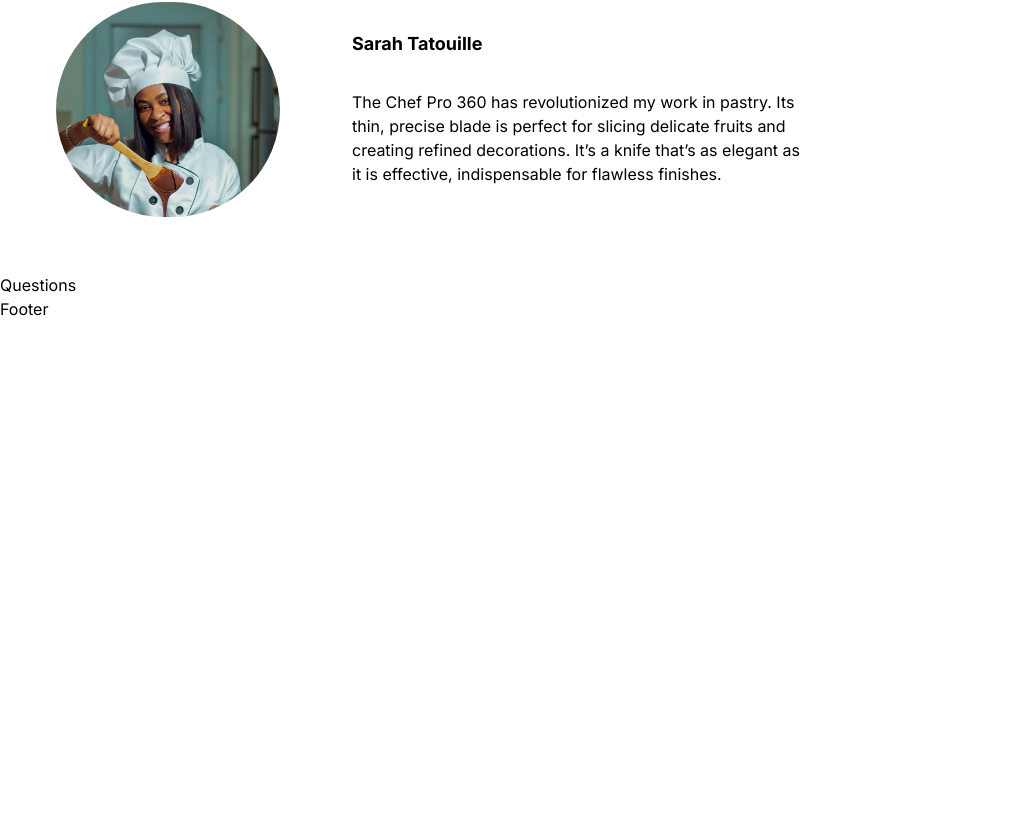
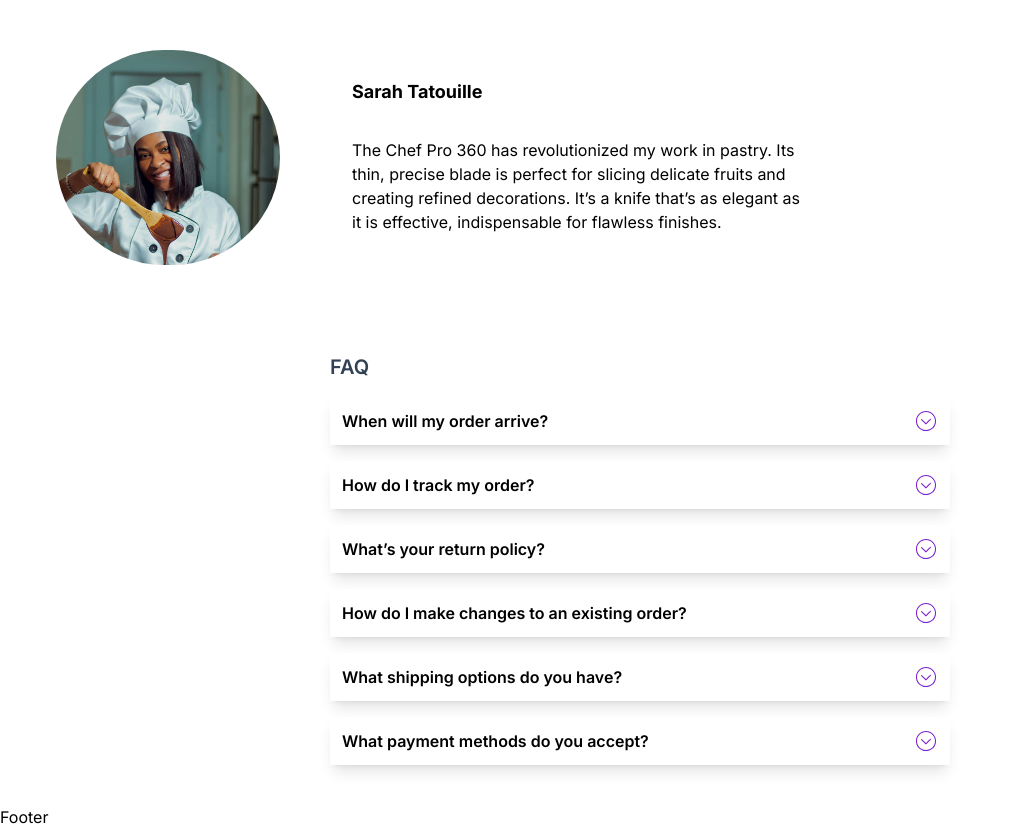
Before and after one commit to TheoPIERSON/chef-pro, a Next.js app: page / in a window 1280 px wide. Shown: the part 2706-3535 px from the top of the page, without its empty margins (0-1010 px from the left). Before the commit the page ends 3027 px from the top, so only its background shows below. Built offline with nearby package versions, Linux system fonts and the light colour scheme.

Commit message:
feat: start FAQ component

```diff
--- a/src/app/components/newsletter-form.tsx
+++ b/src/app/components/newsletter-form.tsx
@@ -2,7 +2,7 @@ import React from "react";
 
 const NewsletterForm = () => {
   return (
-    <form id="subscribe" action="" className="grid place-items-center justify-center mt-20">
+    <form id="subscribe" action="" className="grid place-items-center justify-center mt-32 mb-20">
       <h1 className="font-bold p-8 text-center text-3xl md:text-5xl text-slate-700 h-20 flex items-center">
         Register to be the first to have access to the Chef Pro 360
       </h1>
--- a/src/app/components/questions.tsx
+++ b/src/app/components/questions.tsx
@@ -1,7 +1,80 @@
-import React from "react";
+"use client";
+import React, { useState } from "react";
+
+const faqData = [
+  {
+    question: "When will my order arrive?",
+    answer:
+      "Shipping time is set by our delivery partners, according to the delivery method chosen by you. Additional details can be found in the order confirmation.",
+  },
+  {
+    question: "How do I track my order?",
+    answer:
+      "Once shipped, you’ll get a confirmation email that includes a tracking number and additional information regarding tracking your order.",
+  },
+  {
+    question: "What’s your return policy?",
+    answer:
+      "We allow the return of all items within 30 days of your original order’s date. If you’re interested in returning your items, send us an email with your order number and we’ll ship a return label.",
+  },
+  {
+    question: "How do I make changes to an existing order?",
+    answer:
+      "Changes to an existing order can be made as long as the order is still in 'processing' status. Please contact our team via email. If your order has been shipped, we cannot apply changes.",
+  },
+  {
+    question: "What shipping options do you have?",
+    answer: "For USA domestic orders we offer FedEx and USPS shipping.",
+  },
+  {
+    question: "What payment methods do you accept?",
+    answer: "We accept MasterCard, Visa, American Express, PayPal, JCB Discover, Gift Cards, etc.",
+  },
+];
 
 const Questions = () => {
-  return <div>Questions</div>;
+  const [activeTab, setActiveTab] = useState<number | null>(null);
+
+  const toggleTab = (index: number) => {
+    setActiveTab(activeTab === index ? null : index);
+  };
+
+  return (
+    <section className="p-5 ">
+      <div className="flex justify-center items-start my-2">
+        <div className="w-full sm:w-10/12 md:w-1/2 my-1">
+          <h2 className="text-xl font-semibold text-slate-700 mb-2">FAQ</h2>
+          <ul className="flex flex-col">
+            {faqData.map((item, index) => (
+              <li key={index} className="bg-white my-2 shadow-lg">
+                <h2
+                  onClick={() => toggleTab(index)}
+                  className="flex flex-row justify-between items-center font-semibold p-3 cursor-pointer"
+                >
+                  <span>{item.question}</span>
+                  <svg
+                    className={`fill-current text-purple-700 h-6 w-6 transform transition-transform duration-500 ${
+                      activeTab === index ? "rotate-180" : ""
+                    }`}
+                    viewBox="0 0 20 20"
+                  >
+                    <path d="M13.962,8.885l-3.736,3.739c-0.086,0.086-0.201,0.13-0.314,0.13S9.686,12.71,9.6,12.624l-3.562-3.56C5.863,8.892,5.863,8.611,6.036,8.438c0.175-0.173,0.454-0.173,0.626,0l3.25,3.247l3.426-3.424c0.173-0.172,0.451-0.172,0.624,0C14.137,8.434,14.137,8.712,13.962,8.885 M18.406,10c0,4.644-3.763,8.406-8.406,8.406S1.594,14.644,1.594,10S5.356,1.594,10,1.594S18.406,5.356,18.406,10 M17.521,10c0-4.148-3.373-7.521-7.521-7.521c-4.148,0-7.521,3.374-7.521,7.521c0,4.147,3.374,7.521,7.521,7.521C14.148,17.521,17.521,14.147,17.521,10"></path>
+                  </svg>
+                </h2>
+                <div
+                  className={`border-l-2 border-purple-600 overflow-hidden transition-all duration-500 ${
+                    activeTab === index ? "max-h-screen" : "max-h-0"
+                  }`}
+                >
+                  <p className="p-3 text-gray-900">{item.answer}</p>
+                </div>
+              </li>
+            ))}
+          </ul>
+        </div>
+      </div>
+    </section>
+  );
 };
 
 export default Questions;
```
